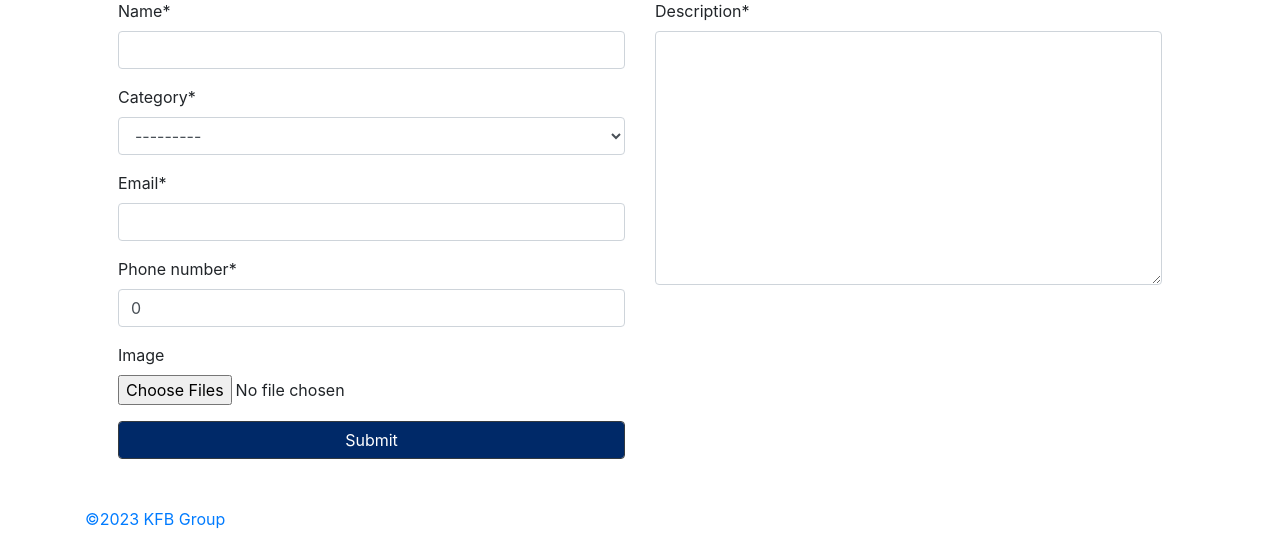
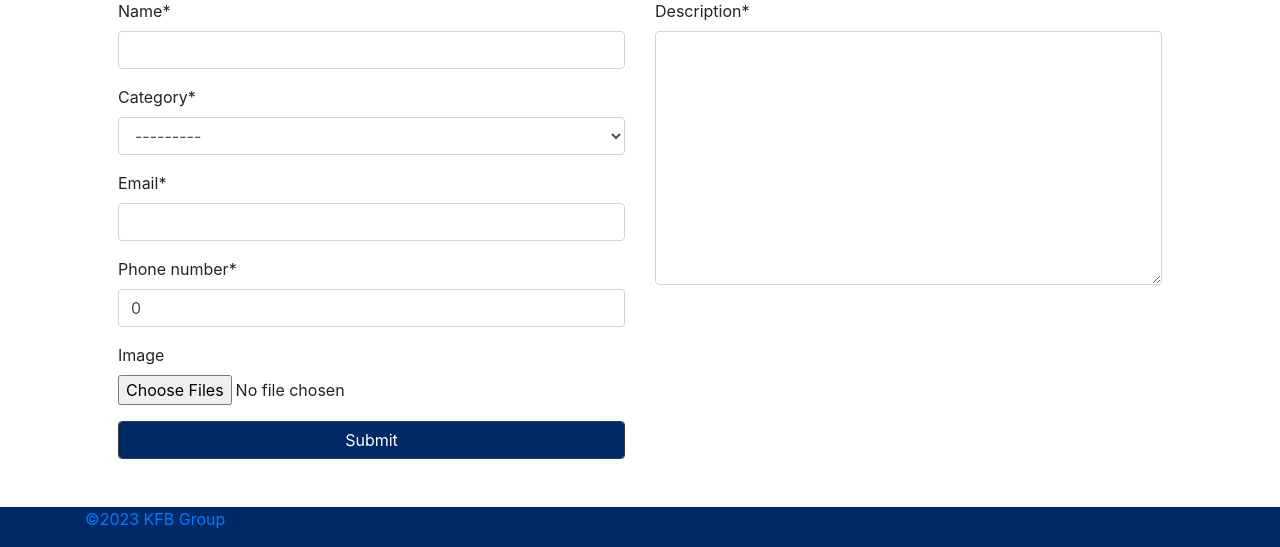
Before and after one commit to HamdyAbdelhamidHamdy/help-desk, a Django app: page / in a window 1280 px wide. Shown: the part 532-1079 px from the top of the page. Run offline with Django 4.2, Linux system fonts and the light colour scheme; data that the repository does not hold is empty; some libraries are stand-ins or nearby versions.

Commit message:
background color

```diff
--- a/static/css/style.css
+++ b/static/css/style.css
@@ -2,3 +2,6 @@
 background-color: #002968 !important;
 color:#fff !important;
 }
+.footer-bottom{
+background-color: #002968 !important;
+}
--- a/templates/base.html
+++ b/templates/base.html
@@ -71,6 +71,7 @@
          </div>
          <!-- /.row -->
       </div>
+       </div>
 </footer>
     <!-- Optional Javascript -->
       <script src="https://code.jquery.com/jquery-3.4.1.slim.min.js" integrity="sha384-J6qa4849blE2+poT4WnyKhv5vZF5SrPo0iEjwBvKU7imGFAV0wwj1yYfoRSJoZ+n" crossorigin="anonymous"></script>
```
